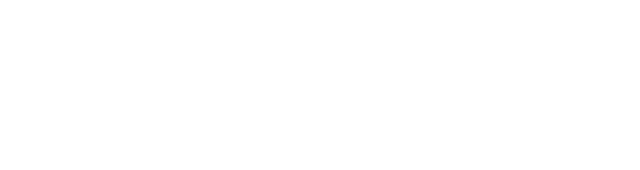
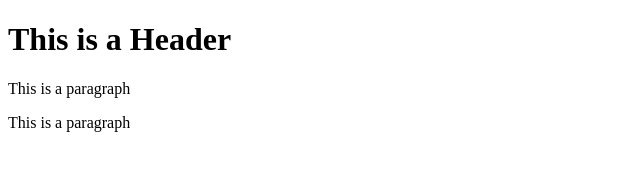
Before and after one commit to ameer-ahmad/git-test, a plain HTML site: page index.html in a window 1280 px wide. Shown: the whole page, without its empty margins (0-640 px from the left). Drawn offline with Linux system fonts and the light colour scheme.

Commit message:
third commit

```diff
--- a/index.html
+++ b/index.html
@@ -3,7 +3,8 @@
     <head></head>
 
     <body>
-        <h1></h1>
-        <p></p>
+        <h1>This is a Header</h1>
+        <p>This is a paragraph</p>
+        <p>This is a paragraph</p>
     </body>
 </html>
```
